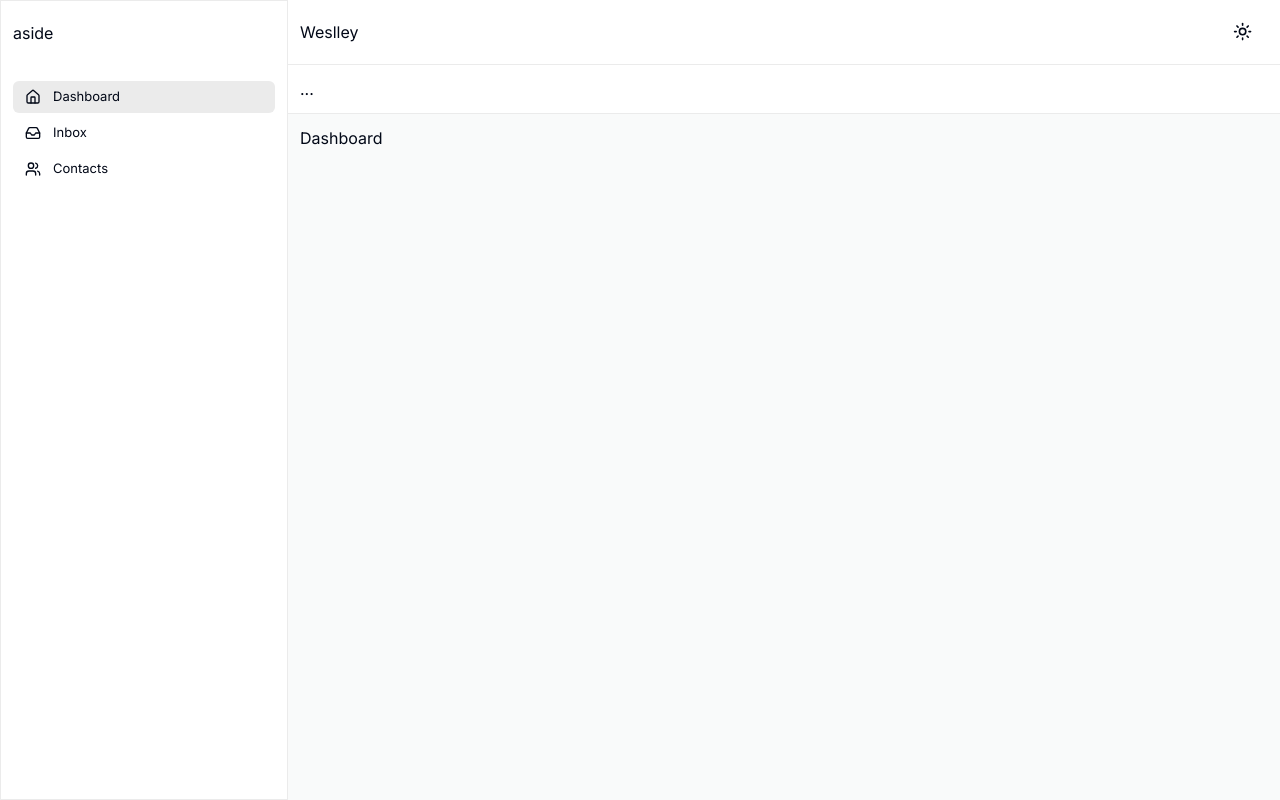
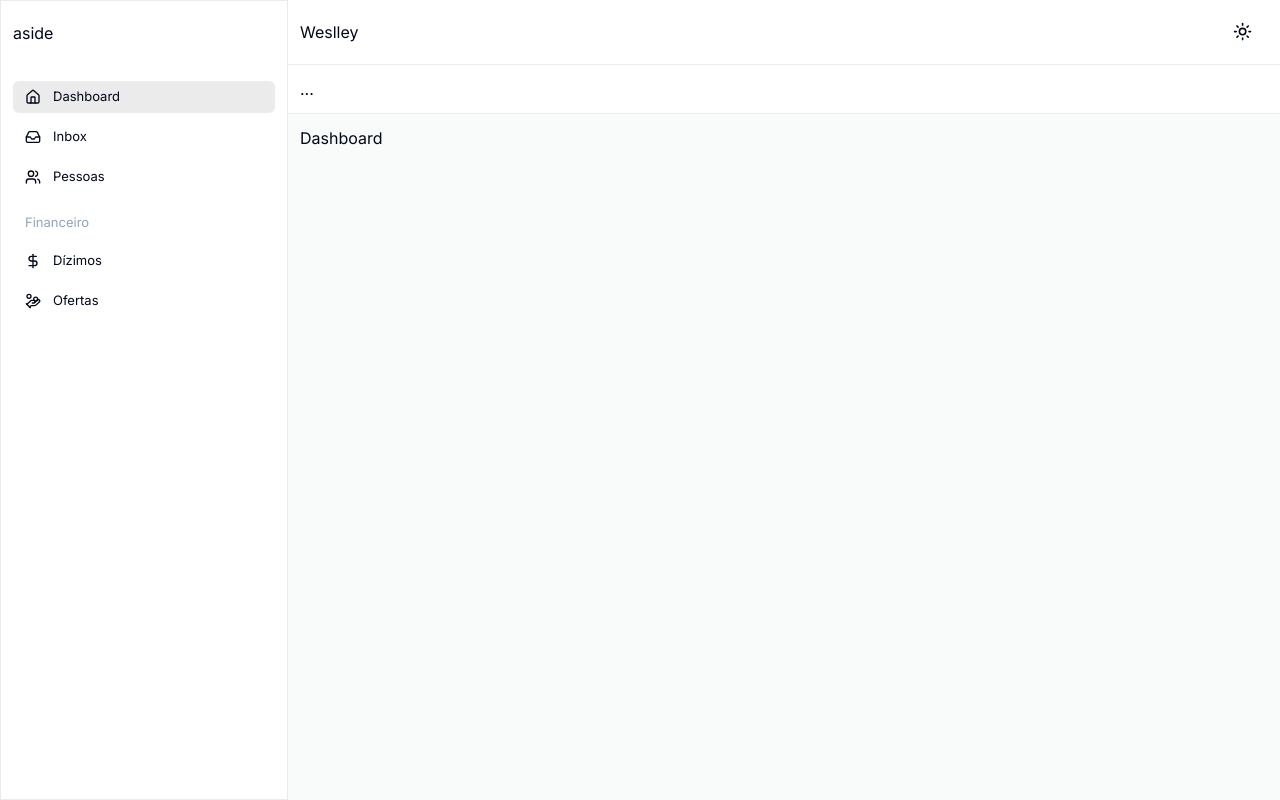
Before and after one commit to weslley19/next-dizimo, a Next.js app: page / in a window 1280 px wide. Built offline with nearby package versions, Linux system fonts and the light colour scheme.

Commit message:
feat: agrupando nav-menu

```diff
--- /dev/null
+++ b/src/components/nav-menu-group-items/index.tsx
@@ -0,0 +1,15 @@
+interface NavMenuGroupItemsProps {
+  title?: string
+  children: React.ReactNode
+}
+
+export default function NavMenuGroupItems({ title, children }: NavMenuGroupItemsProps) {
+  return (
+    <>
+      <div className="flex flex-col mb-4">
+        {title && <span className="px-3 mb-2 text-slate-400">{title}</span>}
+        {children}
+      </div>
+    </>
+  )
+}
--- a/src/components/nav-menu/index.tsx
+++ b/src/components/nav-menu/index.tsx
@@ -1,11 +1,13 @@
-import { Home, Inbox, Users } from "lucide-react";
+import { DollarSign, HandCoins, Home, Inbox, Users } from "lucide-react";
 import NavMenuItem from "../nav-menu-item";
+import NavMenuGroupItems from "../nav-menu-group-items";
 
 export default function NavMenu() {
   return (
     <>
       <nav>
         <ul className="text-xs">
+          <NavMenuGroupItems>
             <NavMenuItem path="/">
               <Home size={16} />
               Dashboard
@@ -16,8 +18,20 @@ export default function NavMenu() {
             </NavMenuItem>
             <NavMenuItem path="/contacts">
               <Users size={16} />
-            Contacts
+              Pessoas
             </NavMenuItem>
+          </NavMenuGroupItems>
+
+          <NavMenuGroupItems title="Financeiro">
+            <NavMenuItem path="/cadastro/pessoas">
+              <DollarSign size={16} />
+              Dízimos
+            </NavMenuItem>
+            <NavMenuItem path="/cadastro/tickets">
+              <HandCoins size={16} />
+              Ofertas
+            </NavMenuItem>
+          </NavMenuGroupItems>
         </ul>
       </nav>
     </>
```
Also changed, not shown: src/components/nav-menu-item/index.tsx (+6 -6 lines). Lines whose indentation alone changed are shown as unchanged.
